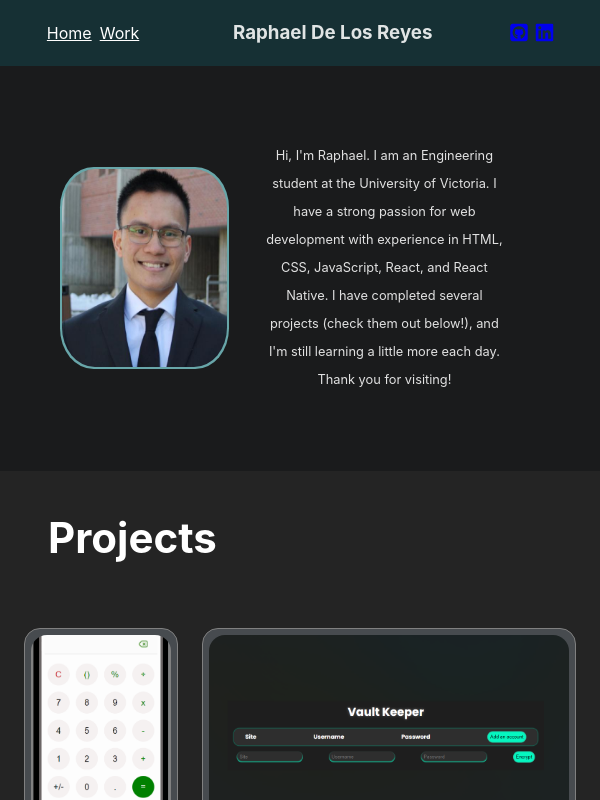
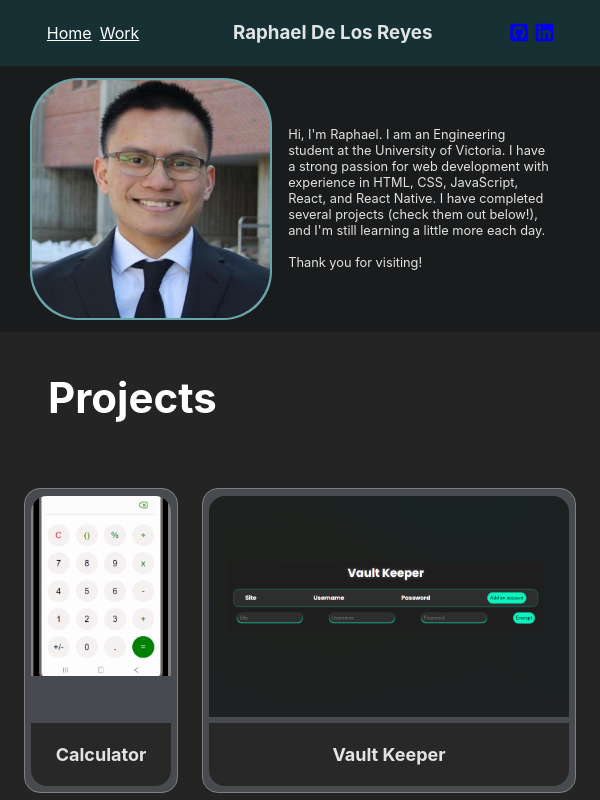
Before and after one commit to RD2P/RD2P.github.io, a React (Vite) app: page / in a window 600 px wide. Shown: the top 800 px of the page. Built offline with nearby package versions, Linux system fonts and the light colour scheme.

Commit message:
Improved Hero spacing

```diff
--- a/src/components/Hero.jsx
+++ b/src/components/Hero.jsx
@@ -9,7 +9,7 @@ const Hero = () => {
         <img src={rafpic} className="prof-pic"></img>
       </div>
       <div className="about-me-wrapper">
-        <p className="about-me-txt">Hi, I'm Raphael. I am an Engineering student at the University of Victoria. I have a strong passion for web development with experience in HTML, CSS, JavaScript, React, and React Native. I have completed several projects (check them out below!), and I'm still learning a little more each day. <br />Thank you for visiting!</p>
+        <p className="about-me-txt">Hi, I'm Raphael. I am an Engineering student at the University of Victoria. I have a strong passion for web development with experience in HTML, CSS, JavaScript, React, and React Native. I have completed several projects (check them out below!), and I'm still learning a little more each day. <br/><br/>Thank you for visiting!</p>
       </div>
     </section>
   );
--- a/src/styles/hero.css
+++ b/src/styles/hero.css
@@ -9,24 +9,23 @@
   --secondary: #68A6A9;
   --accent: #FFC372;
 
-
+  --fs-400: 1rem;
+  --fs-600: 2rem;
+  --fs-lg: 10vw;
 }
 
 .hero {
   background-color: var(--neut);
   display: flex;
-  justify-content: space-around;
+  justify-content: space-between;
   align-items: center;
-  padding: 2rem 10vw;
-  /* margin-bottom: 2rem; */
+  padding: 0 5vw;
 }
 
 .prof-pic-wrapper {
   background-color: var(--secondary);
-  width: 40vw;
-  height: 33vw;
-  /* padding-top: 12%; */
-  /* overflow: hidden; */
+  display: flex;
+  align-items: center;
   padding: 0.125rem;
   border-radius: 20%;
 }
@@ -39,16 +38,34 @@
 
 .about-me-wrapper {
   width: 60vw;
-  padding: 2rem;
-  line-height: 1.75rem;
+  padding: 2% 10%;
 }
 
 .about-me-txt {
   font-size: 1.3rem;
+  line-height: 2.5rem;
+  text-align: left;
 }
 
 @media (max-width: 745px) {
+  .hero {
+    padding: 0 2vw;
+
+  }
+
+  .about-me-wrapper {
+    width: 80vw;
+    padding: 3%;
+  }
+
   .about-me-txt {
     font-size: 0.8rem;
+    line-height: 1rem;
   }
 }
+
+@media (min-width: 585px) {
+  .hero {
+    padding: 2vw 5vw;
+  }
+}
```
Also changed, not shown: src/assets/raf.jpg.
